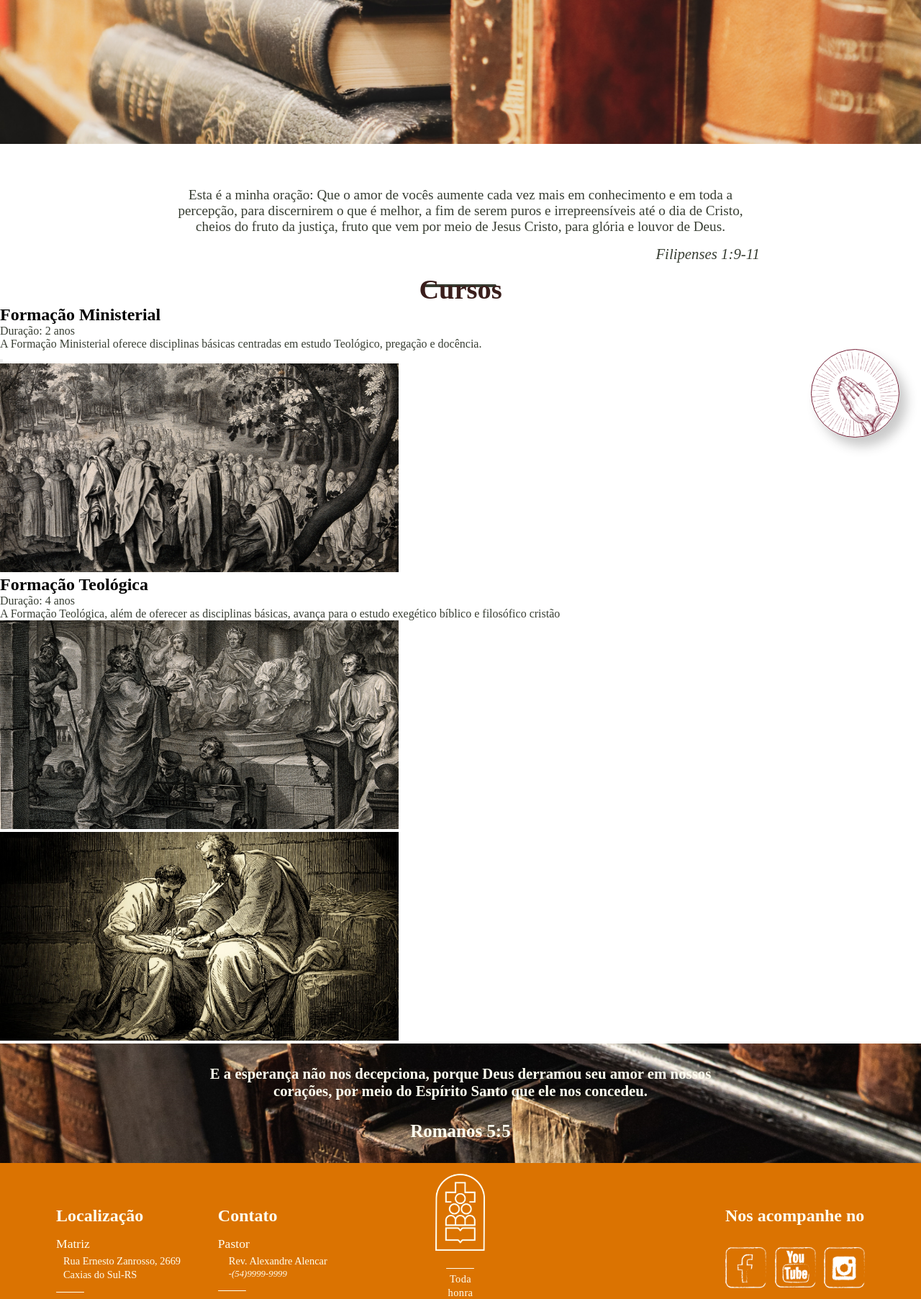
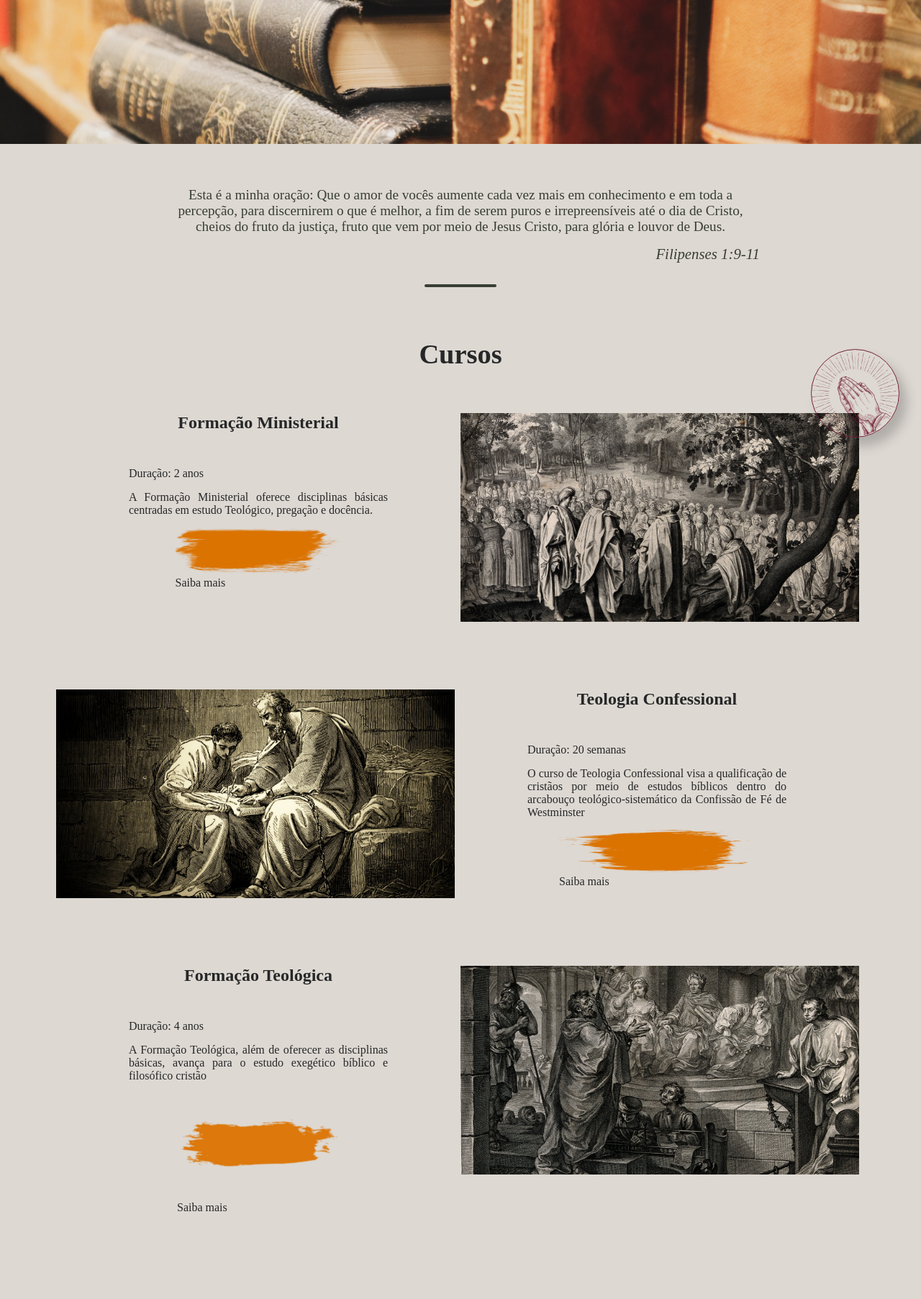
Before and after one commit to lothllann/IPB, a PHP site: page /theological_center.html in a window 1280 px wide. Shown: the part 150-1955 px from the top of the page at 72% size. Run offline with PHP 8.4, Linux system fonts and the light colour scheme.

Commit message:
centro teologico

```diff
--- a/theological_center.css
+++ b/theological_center.css
@@ -1,6 +1,16 @@
 /*---------------------------------------------------------------------------------------------------------------
 INTRODUÇÃO
 */
+
+body {
+    background-color: #ddd8d2;
+}
+
+h1,
+h2,
+p {
+    color: #262728;
+}
 
 .intro {
     background: url("img/bg_teo.png") no-repeat center;
@@ -42,6 +52,57 @@ INTRODUÇÃO
 
 
 /*---------------------------------------------------------------------------------------------------------------
+CURSOS
+*/
+
+.cursos {
+    padding: 90px 0px 90px 0px;
+}
+
+.cursos h1 {
+    padding-bottom: 60px;
+}
+
+.cursos_teologicos {
+    display: flex;
+    padding-bottom: 90px;
+}
+
+.conf .info {
+    order: 2;
+}
+
+.conf .cursos_img {
+    order: 1;
+}
+
+.info {
+    width: 50%;
+    display: flex;
+    flex-direction: column;
+    align-items: center;
+}
+
+.info_txt {
+    width: 360px;
+}
+
+.info_title {
+    margin-bottom: 30px;
+}
+
+.info_title h2 {
+    margin: 0 auto;
+}
+
+.info p {
+    margin-bottom: 15px;
+}
+
+.cursos_btn {}
+
+
+/*---------------------------------------------------------------------------------------------------------------
 FOOTER
 */
 
--- a/theological_center.html
+++ b/theological_center.html
@@ -27,19 +27,27 @@
     </div>
 
     <section class="cursos">
+        <div class="container">
 
             <h1>Cursos</h1>
 
-        <div class="for_min">
+            <div class="cursos_teologicos">
                 <div class="info">
+
+                    <div class="info_title">
                         <h2>Formação Ministerial</h2>
-                <div>
+                        <img src="" alt="">
+
+                    </div>
+                    <div class="info_txt">
                         <p>Duração: 2 anos</p>
-                    <p>A Formação Ministerial oferece disciplinas básicas centradas em estudo Teológico, pregação e docência.</p>
+                        <p>A Formação Ministerial oferece disciplinas básicas centradas em estudo Teológico, pregação e docência.
+                        </p>
                     </div>
 
-                <div>
-                    <button> <a href=""> </a></button>
+                    <div class="cursos_btn">
+                        <img src="img/btn_min.png" alt="">
+                        <p>Saiba mais</p>
                     </div>
                 </div>
 
@@ -49,13 +57,52 @@
             </div>
 
 
-        <div class="for_teo">
+
+            <div class="cursos_teologicos conf ">
                 <div class="info">
+
+                    <div class="info_title">
+                        <h2>Teologia Confessional</h2>
+                        <img src="" alt="">
+                    </div>
+
+                    <div class="info_txt">
+                        <p>Duração: 20 semanas</p>
+                        <p>O curso de Teologia Confessional visa a qualificação de cristãos por meio de estudos bíblicos dentro do arcabouço teológico-sistemático da Confissão de Fé de Westminster</p>
+                    </div>
+
+                    <div class="cursos_btn">
+                        <img src="img/btn_conf.png" alt="">
+                        <p>Saiba mais</p>
+                    </div>
+
+                </div>
+
+                <div class="cursos_img">
+                    <img src="img/img_conf.png" alt="">
+                </div>
+            </div>
+
+
+
+
+
+            <div class="cursos_teologicos">
+                <div class="info">
+
+                    <div class="info_title">
                         <h2>Formação Teológica</h2>
+                        <img src="" alt="">
+                    </div>
 
-                <div>
+                    <div class="info_txt">
                         <p>Duração: 4 anos</p>
                         <p>A Formação Teológica, além de oferecer as disciplinas básicas, avança para o estudo exegético bíblico e filosófico cristão</p>
+                    </div>
+
+                    <div class="cursos_btn">
+                        <img src="img/btn_teo.png" alt="">
+                        <p>Saiba mais</p>
                     </div>
                 </div>
 
@@ -64,14 +111,8 @@
                 </div>
             </div>
 
-        <div class="teo_conf">
-            <div class="info">
 
-            </div>
 
-            <div class="cursos_img">
-                <img src="img/img_conf.png" alt="">
-            </div>
         </div>
 
     </section>
@@ -216,8 +257,8 @@
                 </div>
 
                 <div class="btn_pedidos">
-                    <button data-modal="fechar" class="fechar">Voltar</button>
-                    <button type="submit">Enviar</button>
+                    <button data-modal="fechar" class="fechar">Voltar
+                        <button type="submit">Enviar
                 </div>
 
             </form>
```
Also changed, not shown: img/btn_conf.png, img/btn_ministerial.png (added). Lines whose indentation alone changed are shown as unchanged.
